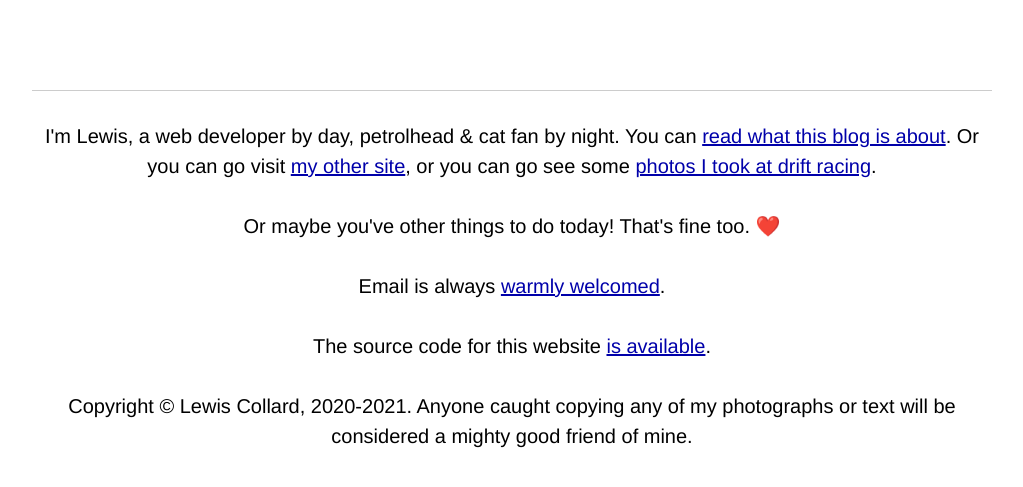
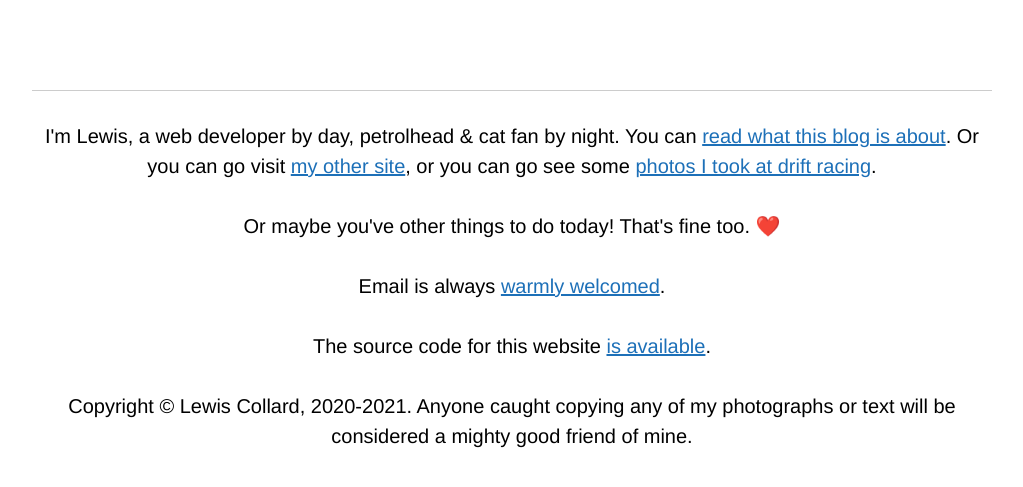
Before and after one commit to lewiscollard/exhaust, a Django app: page / in a window 1280 px wide. Shown: the part 134-621 px from the top of the page, without its empty margins (128-1151 px from the left). Run offline with Django 3.2, Linux system fonts and the light colour scheme; data that the repository does not hold is empty; style sheets or scripts are compiled from the project's sources; parts of the project's set-up code (start-up, migrations or seed data) failed here and were passed over.

Commit message:
Use a nicer link colour (straight from gov.uk).

```diff
--- a/assets/scss/base/_define.scss
+++ b/assets/scss/base/_define.scss
@@ -27,7 +27,7 @@ sup {
 }
 
 a {
-  color: #00a;
+  color: #1d70b8;
 
   @media (prefers-color-scheme: dark) {
     color: #aaf;
--- a/assets/scss/components/_youtube-video.scss
+++ b/assets/scss/components/_youtube-video.scss
@@ -5,7 +5,7 @@
 
   font-size: 14px;
 
-  background-color: rgba(0, 0, 0, 0.1);
+  background-color: rgba(0, 0, 0, 0.05);
   border-width: 1px 0 0 1px;
 
   /* stylelint-disable selector-max-universal */
```
